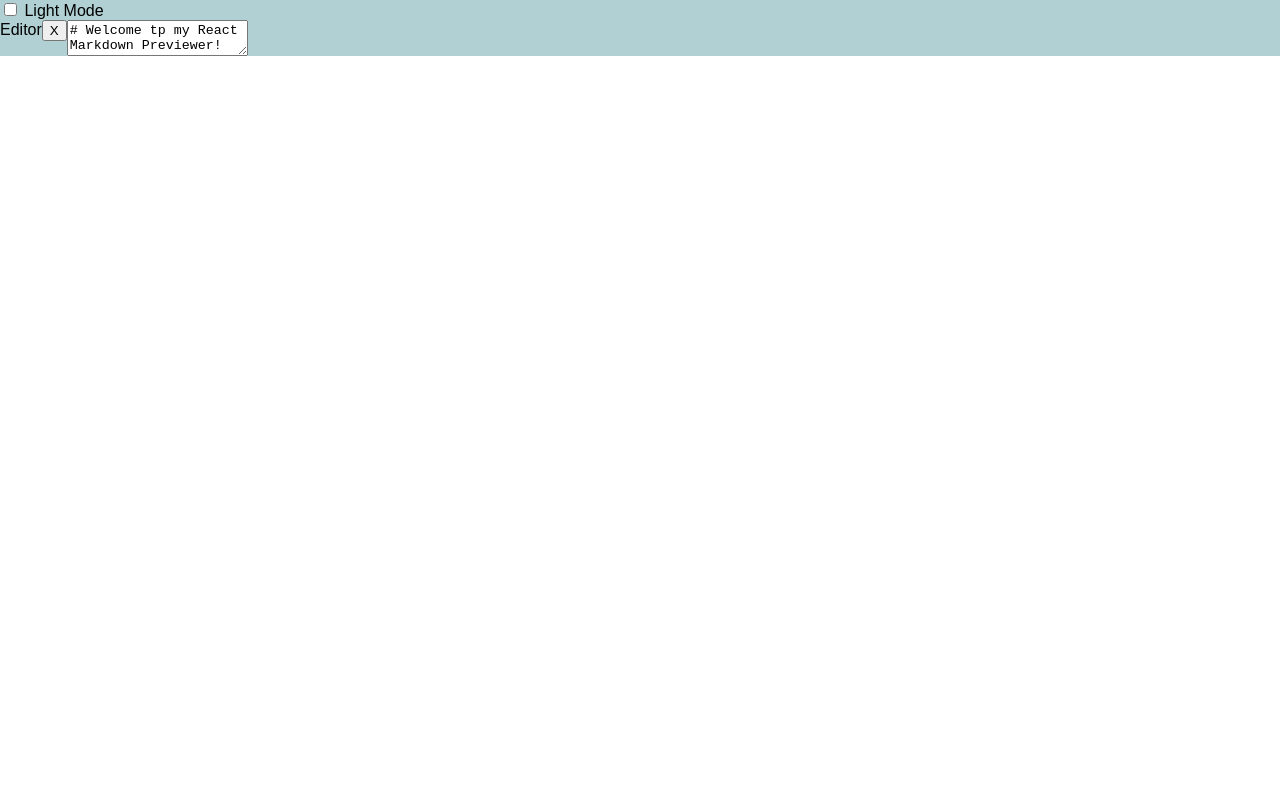
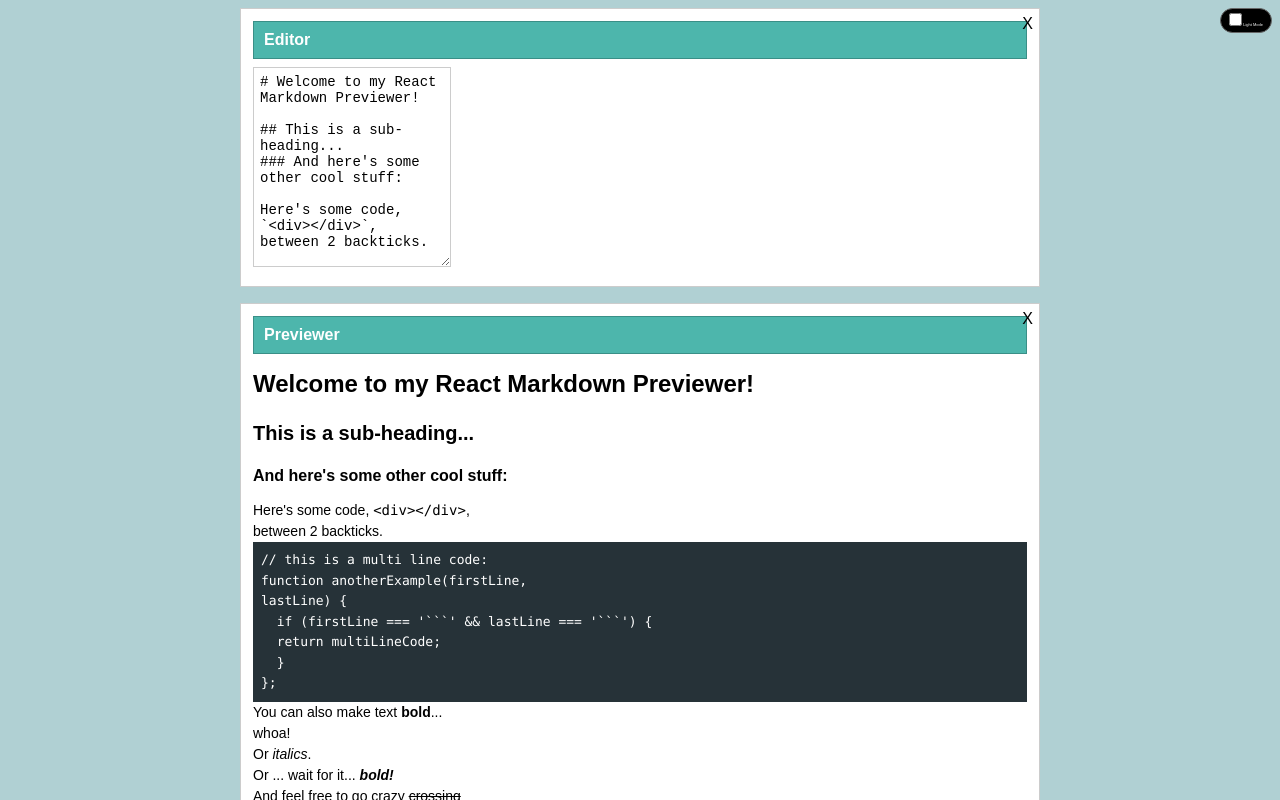
Before and after one commit to waskylinks/markdown-previewer, a React (Create React App) app: page / in a window 1280 px wide. Built offline with nearby package versions, Linux system fonts and the light colour scheme.

Commit message:
markdown js with refined pane funtion

```diff
--- a/src/App.css
+++ b/src/App.css
@@ -1,10 +1,175 @@
-body, html {
+* {
   margin: 0;
   padding: 0;
+  box-sizing: border-box;
+}
+body, html {
+  height: 100%;
+  width: 100%;
   font-family: Arial, Helvetica, sans-serif;
-  height: 100%;
+  font-size: 16px;
+  line-height: 1.5;
+  overflow-x: hidden;
 }
-.app.light {
+
+.app {
+  display: flex;
+  flex-direction: column;
+  min-height: 100%;
+  position: relative;
   background: #b0d0d3;
-  color: #000;
+  color: #000000;
 }
+
+.app.dark {
+  background: #1e1e1e;
+  color: #f0f0f0;
+}
+
+.theme-toggle {
+  position: absolute;
+  top: 8px;
+  right: 8px;
+  font-size: 4px;
+  z-index: 0;
+  padding: 4px 8px;
+  background-color: #000000;
+  color: #ffffff;
+  border: 1px solid #666666;
+  border-radius: 20px;
+  cursor: pointer;
+}
+
+.pane {
+  width: 90%;
+  max-width: 800px;
+  margin: 8px auto;
+  padding: 12px;
+  border: 1px solid #cccccc;
+  background: #ffffff;
+  overflow: auto;
+  position: relative;
+}
+
+.editor-pane, .preview-pane {
+  transition: opacity 0.3s ease;
+}
+
+.editor-pane {
+  z-index: 1;
+  opacity: 1;
+}
+
+.preview-pane {
+  z-index: 2;
+  opacity: 1;
+}
+
+.editor-pane.hidden, .preview-pane.hidden {
+  opacity: 0;
+  pointer-events: none;
+}
+
+.close-btn {
+  position: absolute;
+  top: 4px;
+  right: 4px;
+  background: transparent;
+  border: none;
+  color: #000000;
+  font-size: 16px;
+  cursor: pointer;
+  padding: 2px;
+}
+
+.app.dark .close-btn {
+  color: #ffffff;
+}
+
+.toolbar {
+  font-weight: bold;
+  padding: 6px 10px;
+  margin-bottom: 8px;
+  background: #4db6ac;
+  color: #ffffff;
+  border: 1px solid #3a8f87;
+  text-align: centre;
+}
+
+textarea#editor {
+  width: 100;
+  min-height: 200px;
+  border: 1px solid #cccccc;
+  outline: none;
+  background-color: transparent;
+  color: inherit;
+  font-size: 14px;
+  font-family: "Courier New", monospace;
+  padding: 6px;
+
+}
+
+#preview {
+  white-space: normal;
+  word-wrap: break-word;
+  font-size: 14px;
+}
+
+#previw table {
+  width: 100%;
+  border-collapse: collapse;
+  margin: 8px 0;
+}
+
+#preview th, #preview td {
+  border: 1px solid #999999;
+  padding: 6px;
+  text-align: left;
+  font-size: 13px;
+}
+
+pre {
+  background: #263238;
+  color: #ffffff;
+  padding: 8px;
+  overflow-x: auto;
+  font-size: 13px;
+  font-family: "Courier New", monospace;
+}
+
+h1, h2, h3 {
+  padding-bottom: 4px;
+  margin: 12px 0 8px;
+}
+
+h1 { font-size: 24px; }
+h2 { font-size: 20px; }
+h3 { font-size: 16px; }
+
+blockquote {
+  border-left: 4px solid #cccccc;
+  padding-left: 8px;
+  color: #555555;
+  margin: 12px 0;
+  font-size: 14px;
+}
+
+img {
+  max-width: 100%;
+  height: auto;
+  display: block;
+  margin: 8px auto;
+}
+
+.app.dark .preview-pane {
+  background: #2c3e50;
+  color: #f0f0f0;
+}
+
+.app.dark .editor-pane {
+  opacity: 0.2;
+}
+
+.app.dark code {
+  background: #555555;
+}
--- a/src/App.js
+++ b/src/App.js
@@ -4,7 +4,7 @@ import {marked} from 'marked';
 
 marked.setOptions({ breaks: true });
 
-const defaultMarkdown = `# Welcome tp my React Markdown Previewer!
+const defaultMarkdown = `# Welcome to my React Markdown Previewer!
 
 ## This is a sub-heading...
 ### And here's some other cool stuff:
@@ -57,8 +57,8 @@ content can   | be here, and  | here
 function App() {
 
   const [markdown, setMarkdown] = useState(defaultMarkdown);
-  const [editorVisible, setEditorVisible] = useState(true);
   const [darkMode, setDarkMode] = useState(false);
+  const [activePane, setActivePane] = useState(null);
 
   return (
   <div
@@ -76,8 +76,7 @@ function App() {
     </div>
 
     <div
-    className='pane editor-pane'
-    style={{ display: editorVisible ? 'flex' : 'none'}}
+    className={`pane editor-pane ${ activePane === 'preview' ? 'hidden' : '' }`}
     >
       <div
       className='toolbar'>
@@ -87,7 +86,7 @@ function App() {
         </span>
         <button
         className='close-btn'
-        onClick={() => setEditorVisible(false)}
+        onClick={ () => setActivePane(activePane === 'editor' ? null : 'editor')}
         >
           X
         </button>
@@ -100,15 +99,13 @@ function App() {
     </div>
 
     <div
-    className='pane-preview-pane'
-    style={{ display: editorVisible ? 'none' : 'flex'}}
+    className={`pane preview-pane ${ activePane === 'editor' ? 'hidden' : '' }`}
     >
-
       <div className='toolbar'>
         <span className='title'>Previewer</span>
         <button
         className='close-btn'
-        onClick={() => setEditorVisible(true)}>
+        onClick={ () => setActivePane(activePane === 'preview' ? null : 'preview')}>
           X
         </button>
       </div>
```
